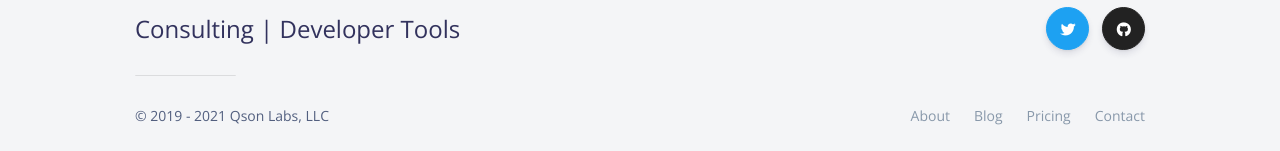
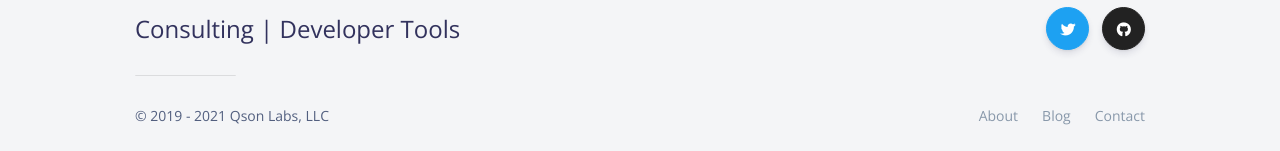
Before and after one commit to QsonLabs/qsonlabs.github.io, a Jekyll site: the page built from index.html, in a window 1280 px wide and 900 px high, scrolled down 857 px. Shown: the part 746-897 px from the top of the window. Built offline with Jekyll 4.4.1, drawn with Linux system fonts in a browser that asks for light colours; nearby versions of some CDN libraries.

Commit message:
Remove pricing from header

```diff
--- a/_data/settings.yml
+++ b/_data/settings.yml
@@ -35,8 +35,6 @@ menu_settings:
       url: '/about'
     - title: Blog
       url: /blog
-    - title: Pricing
-      url: /pricing
     - title: 'Contact'
       url: '/contact'
 
```
